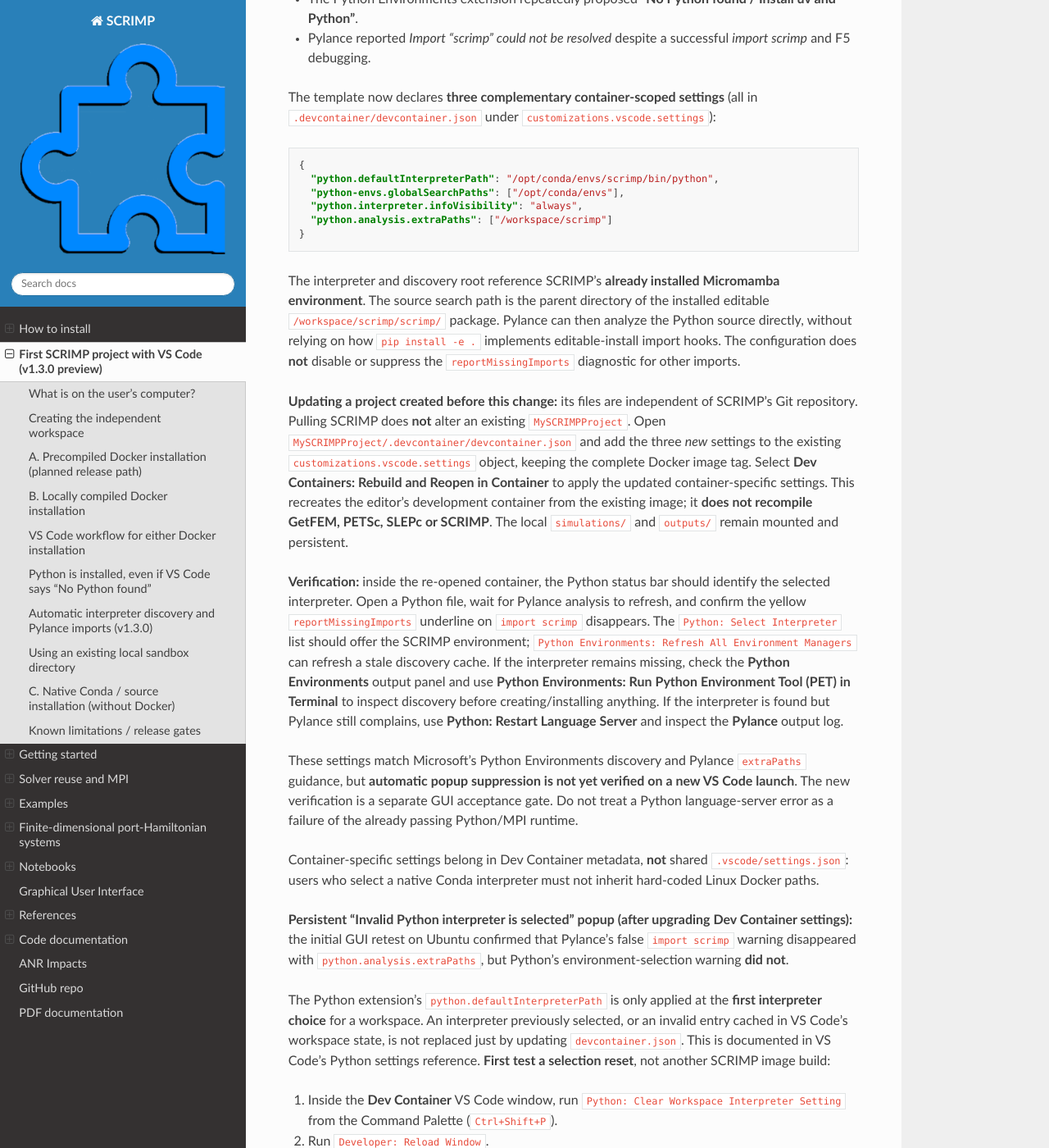
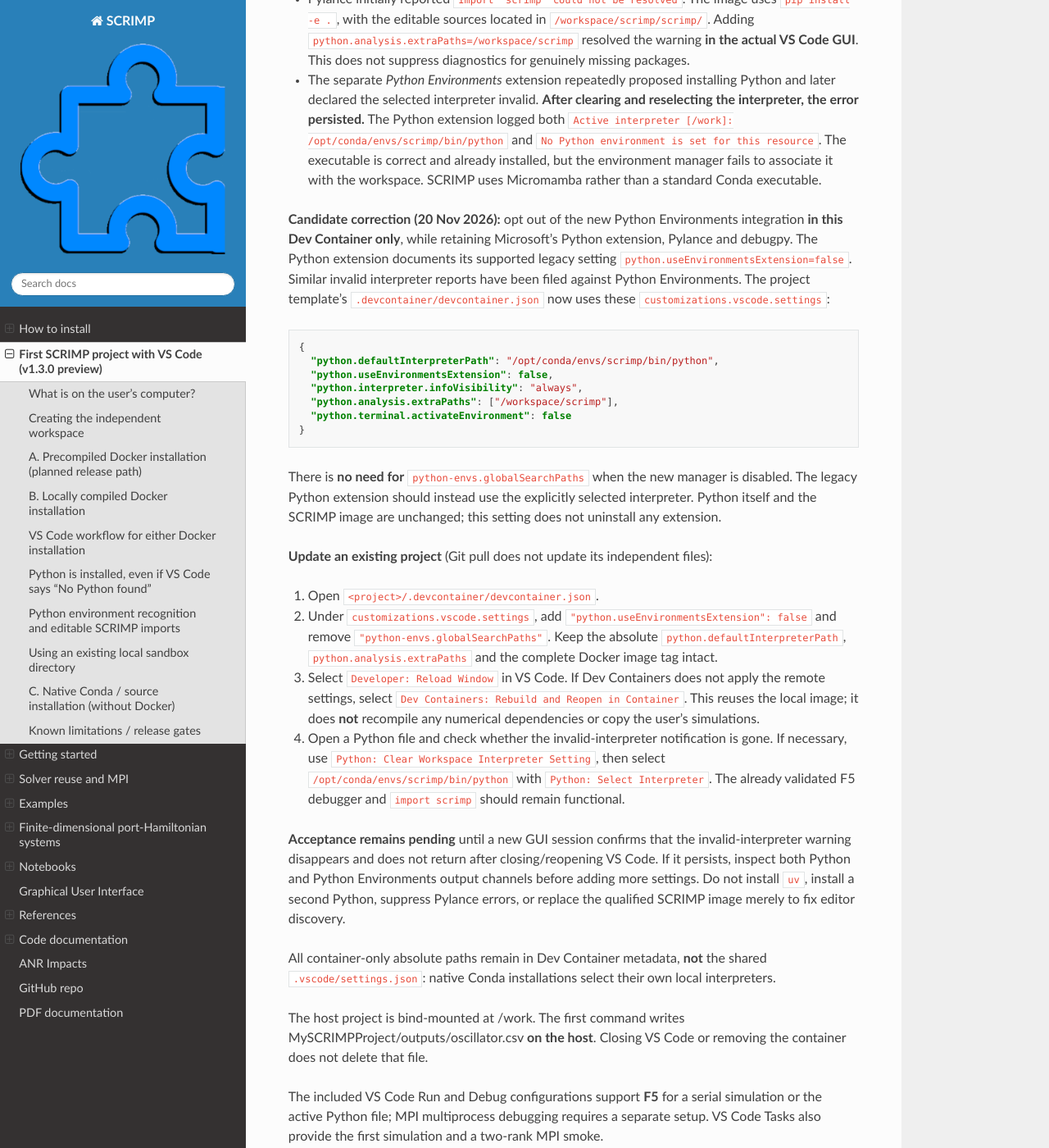
Before and after one commit to g-haine/scrimp, a Sphinx documentation site: the page built from docs/source/vscode.rst, in a window 1280 px wide and 1400 px high, scrolled down 4541 px. Shown: the whole window at 82% size. Built offline with Sphinx 7.4.7 and the Read the Docs theme 3.1.0, drawn with Linux system fonts in a browser that asks for light colours; some of the changed text lies outside the part shown.

Commit message:
docs(vscode): identify Python Environments manager conflict and document container-only legacy Python opt-out

```diff
--- a/docs/source/vscode.rst
+++ b/docs/source/vscode.rst
@@ -223,120 +223,87 @@ completes. The native Conda installation path uses the
 **actual local** interpreter instead; do not force the container
 path into ``.vscode/settings.json`` shared by both modes.
 
-Automatic interpreter discovery and Pylance imports (v1.3.0)
---------------------------------------------------------------
+Python environment recognition and editable SCRIMP imports
+----------------------------------------------------------
 
-The first real Ubuntu VS Code test confirmed two *editor-only*
-issues even though SCRIMP and debugpy executed correctly:
+The Ubuntu Dev Containers tests revealed two **distinct** editor
+integration problems, even though SCRIMP executed and debugged:
 
-- The Python Environments extension repeatedly proposed
-  **"No Python found / Install uv and Python"**.
-- Pylance reported `Import "scrimp" could not be resolved`
-  despite a successful `import scrimp` and F5 debugging.
+- Pylance initially reported ``Import "scrimp" could not be
+  resolved``. The image uses ``pip install -e .``, with the
+  editable sources located in ``/workspace/scrimp/scrimp/``.
+  Adding ``python.analysis.extraPaths=/workspace/scrimp``
+  resolved the warning **in the actual VS Code GUI**. This does
+  not suppress diagnostics for genuinely missing packages.
+- The separate `Python Environments` extension repeatedly
+  proposed installing Python and later declared the selected
+  interpreter invalid. **After clearing and reselecting the
+  interpreter, the error persisted.** The Python extension
+  logged both ``Active interpreter [/work]:
+  /opt/conda/envs/scrimp/bin/python`` and
+  ``No Python environment is set for this resource``.
+  The executable is correct and already installed, but the
+  environment manager fails to associate it with the workspace.
+  SCRIMP uses Micromamba rather than a standard Conda executable.
 
-The template now declares **three complementary container-scoped
-settings** (all in
-``.devcontainer/devcontainer.json`` under
-``customizations.vscode.settings``):
+**Candidate correction (20 Nov 2026):** opt out of the new Python
+Environments integration **in this Dev Container only**, while
+retaining Microsoft's Python extension, Pylance and debugpy.
+The Python extension documents its supported legacy setting
+``python.useEnvironmentsExtension=false``. Similar invalid
+interpreter reports have been filed against Python Environments.
+The project template's ``.devcontainer/devcontainer.json``
+now uses these ``customizations.vscode.settings``:
 
 .. code-block:: json
 
    {
      "python.defaultInterpreterPath": "/opt/conda/envs/scrimp/bin/python",
-     "python-envs.globalSearchPaths": ["/opt/conda/envs"],
+     "python.useEnvironmentsExtension": false,
      "python.interpreter.infoVisibility": "always",
-     "python.analysis.extraPaths": ["/workspace/scrimp"]
+     "python.analysis.extraPaths": ["/workspace/scrimp"],
+     "python.terminal.activateEnvironment": false
    }
 
-The interpreter and discovery root reference SCRIMP's **already
-installed Micromamba environment**. The source search path is the
-parent directory of the installed editable
-``/workspace/scrimp/scrimp/`` package. Pylance can then analyze
-the Python source directly, without relying on how ``pip install
--e .`` implements editable-install import hooks. The configuration
-does **not** disable or suppress the ``reportMissingImports``
-diagnostic for other imports.
+There is **no need for** ``python-envs.globalSearchPaths``
+when the new manager is disabled. The legacy Python extension
+should instead use the explicitly selected interpreter.
+Python itself and the SCRIMP image are unchanged; this setting
+does not uninstall any extension.
 
-**Updating a project created before this change:** its files are
-independent of SCRIMP's Git repository. Pulling SCRIMP does **not**
-alter an existing ``MySCRIMPProject``. Open
-``MySCRIMPProject/.devcontainer/devcontainer.json`` and add
-the three *new* settings to the existing
-``customizations.vscode.settings`` object, keeping the complete
-Docker image tag. Select **Dev Containers: Rebuild and Reopen in
-Container** to apply the updated container-specific settings.
-This recreates the editor's development container from the existing
-image; it **does not recompile GetFEM, PETSc, SLEPc or SCRIMP**.
-The local ``simulations/`` and ``outputs/`` remain mounted
-and persistent.
+**Update an existing project** (Git pull does not update its
+independent files):
 
-**Verification:** inside the re-opened container, the Python status
-bar should identify the selected interpreter. Open a Python file,
-wait for Pylance analysis to refresh, and confirm the yellow
-``reportMissingImports`` underline on ``import scrimp``
-disappears. The ``Python: Select Interpreter`` list should
-offer the SCRIMP environment; ``Python Environments: Refresh All
-Environment Managers`` can refresh a stale discovery cache.
-If the interpreter remains missing, check the **Python
-Environments** output panel and use **Python Environments: Run
-Python Environment Tool (PET) in Terminal** to inspect discovery
-before creating/installing anything. If the interpreter is found
-but Pylance still complains, use **Python: Restart Language
-Server** and inspect the **Pylance** output log.
+1. Open ``<project>/.devcontainer/devcontainer.json``.
+2. Under ``customizations.vscode.settings``, add
+   ``"python.useEnvironmentsExtension": false``
+   and remove ``"python-envs.globalSearchPaths"``.
+   Keep the absolute ``python.defaultInterpreterPath``,
+   ``python.analysis.extraPaths`` and the complete Docker
+   image tag intact.
+3. Select ``Developer: Reload Window`` in VS Code. If
+   Dev Containers does not apply the remote settings, select
+   ``Dev Containers: Rebuild and Reopen in Container``.
+   This reuses the local image; it does **not** recompile any
+   numerical dependencies or copy the user's simulations.
+4. Open a Python file and check whether the invalid-interpreter
+   notification is gone. If necessary, use
+   ``Python: Clear Workspace Interpreter Setting``, then
+   select ``/opt/conda/envs/scrimp/bin/python`` with
+   ``Python: Select Interpreter``. The already validated
+   F5 debugger and ``import scrimp`` should remain functional.
 
-These settings match Microsoft's Python Environments discovery and
-Pylance ``extraPaths`` guidance, but **automatic popup
-suppression is not yet verified on a new VS Code launch**. The
-new verification is a separate GUI acceptance gate. Do not treat
-a Python language-server error as a failure of the already
-passing Python/MPI runtime.
+**Acceptance remains pending** until a new GUI session confirms
+that the invalid-interpreter warning disappears and does not
+return after closing/reopening VS Code. If it persists, inspect
+both Python and Python Environments output channels before
+adding more settings. Do not install ``uv``, install a second
+Python, suppress Pylance errors, or replace the qualified SCRIMP
+image merely to fix editor discovery.
 
-Container-specific settings belong in Dev Container metadata,
-**not** shared ``.vscode/settings.json``: users who select a
-native Conda interpreter must not inherit hard-coded Linux Docker
-paths.
-
-**Persistent "Invalid Python interpreter is selected" popup
-(after upgrading Dev Container settings):** the initial GUI
-retest on Ubuntu confirmed that Pylance's false ``import scrimp``
-warning disappeared with ``python.analysis.extraPaths``,
-but Python's environment-selection warning **did not**.
-
-The Python extension's ``python.defaultInterpreterPath`` is
-only applied at the **first interpreter choice** for a workspace.
-An interpreter previously selected, or an invalid entry cached in
-VS Code's workspace state, is not replaced just by updating
-``devcontainer.json``. This is documented in VS Code's
-Python settings reference. **First test a selection reset**, not
-another SCRIMP image build:
-
-1. Inside the **Dev Container** VS Code window, run
-   ``Python: Clear Workspace Interpreter Setting`` from the
-   Command Palette (``Ctrl+Shift+P``).
-2. Run ``Developer: Reload Window``.
-3. Run ``Python: Select Interpreter``, choose
-   ``Enter interpreter path``, and select the existing
-   ``/opt/conda/envs/scrimp/bin/python``.
-   Choose the SCRIMP environment directly if it appears.
-4. If the popup persists, click **Show output**. Inspect
-   **Python** and **Python Environments** output channels.
-   Run ``Python Environments: Run Python Environment Tool
-   (PET) in Terminal`` and choose **Resolve Environment**
-   for the absolute Python path. This distinguishes a stale
-   selection from a Conda/Micromamba environment-manager
-   discovery error. Keep the resulting error messages for
-   the installation qualification report.
-
-In particular, an interpreter that runs in a terminal does not
-prove its **Conda environment was classified correctly** by
-the Python Environments extension. Its Conda discovery usually
-expects a detectable ``conda`` command, whereas SCRIMP's
-image is assembled with **micromamba**. Do not silently replace
-the selected environment by a newly installed Python, disable
-all interpreter diagnostics, or pretend that a terminal PASS
-implies editor detection PASS. The actual root cause is still
-**under investigation** until the editor logs or PET result
-identify it.
+All container-only absolute paths remain in Dev Container
+metadata, **not** the shared ``.vscode/settings.json``: native
+Conda installations select their own local interpreters.
 
 The host project is bind-mounted at /work. The first command
 writes MySCRIMPProject/outputs/oscillator.csv **on the host**.
```
